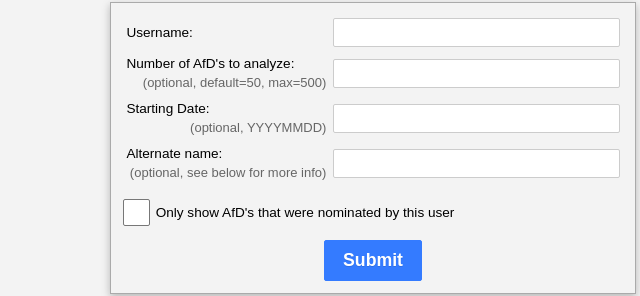
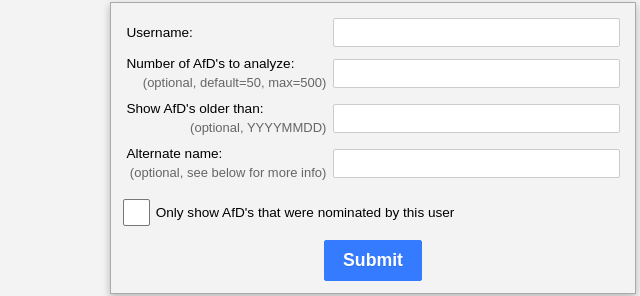
Before and after one commit to enterprisey/afdstats, a plain HTML site: page public_html/index.html in a window 1280 px wide. Shown: the part 110-406 px from the top of the page, 267-907 px from the left. Drawn offline with Linux system fonts and the light colour scheme.

Commit message:
better label name

```diff
--- a/public_html/index.html
+++ b/public_html/index.html
@@ -24,7 +24,7 @@
     <td><input type="text" name="max" class="mw-ui-input" maxlength="3"/></td>
   </tr>
   <tr>
-    <td><label>Starting Date:<span class="small">(optional, YYYYMMDD)</span></label></td>
+    <td><label>Show AfD's older than:<span class="small">(optional, YYYYMMDD)</span></label></td>
     <td><input type="text" name="startdate" class="mw-ui-input" maxlength="8"/></td>
   </tr>
   <tr>
```
